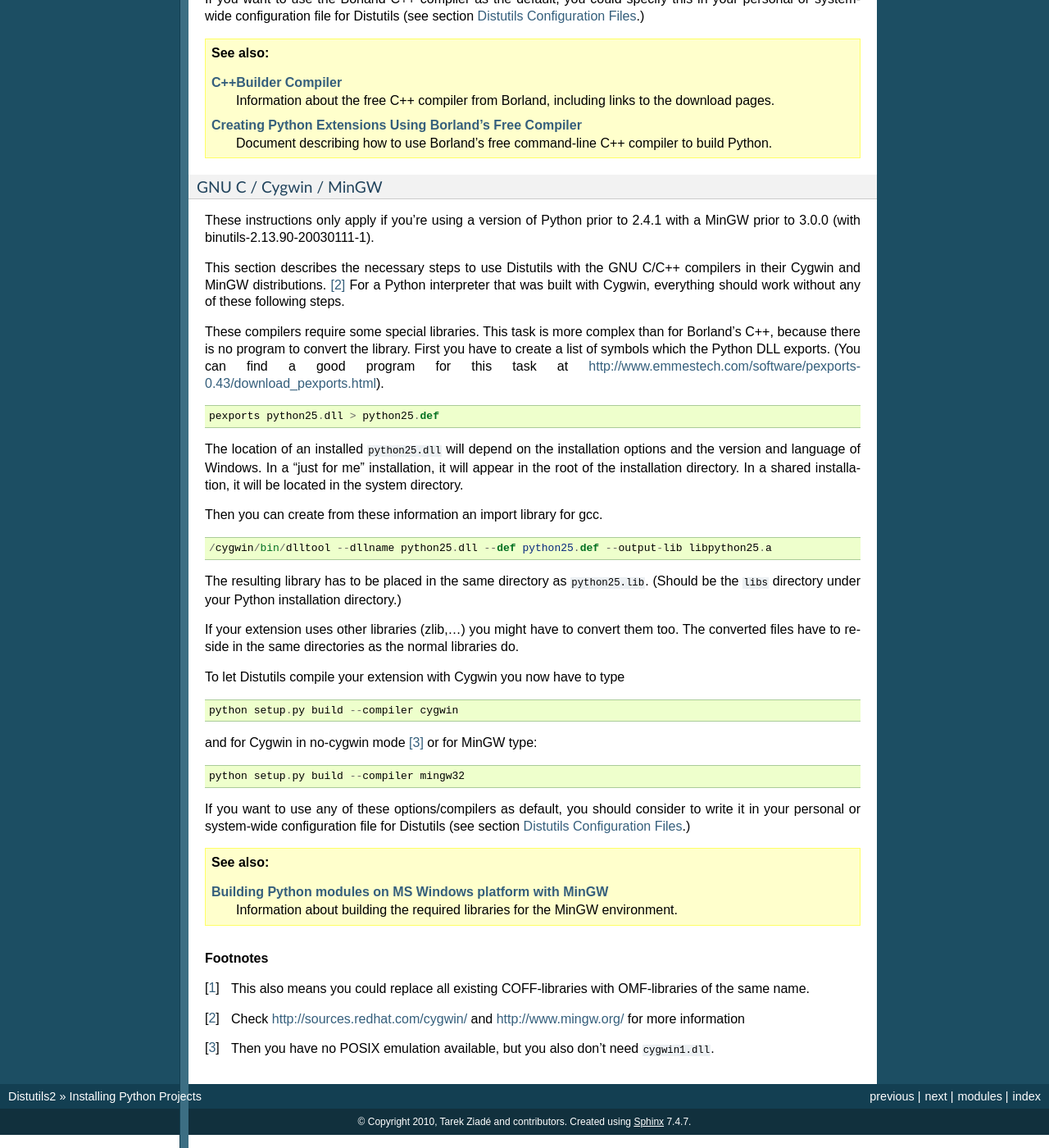
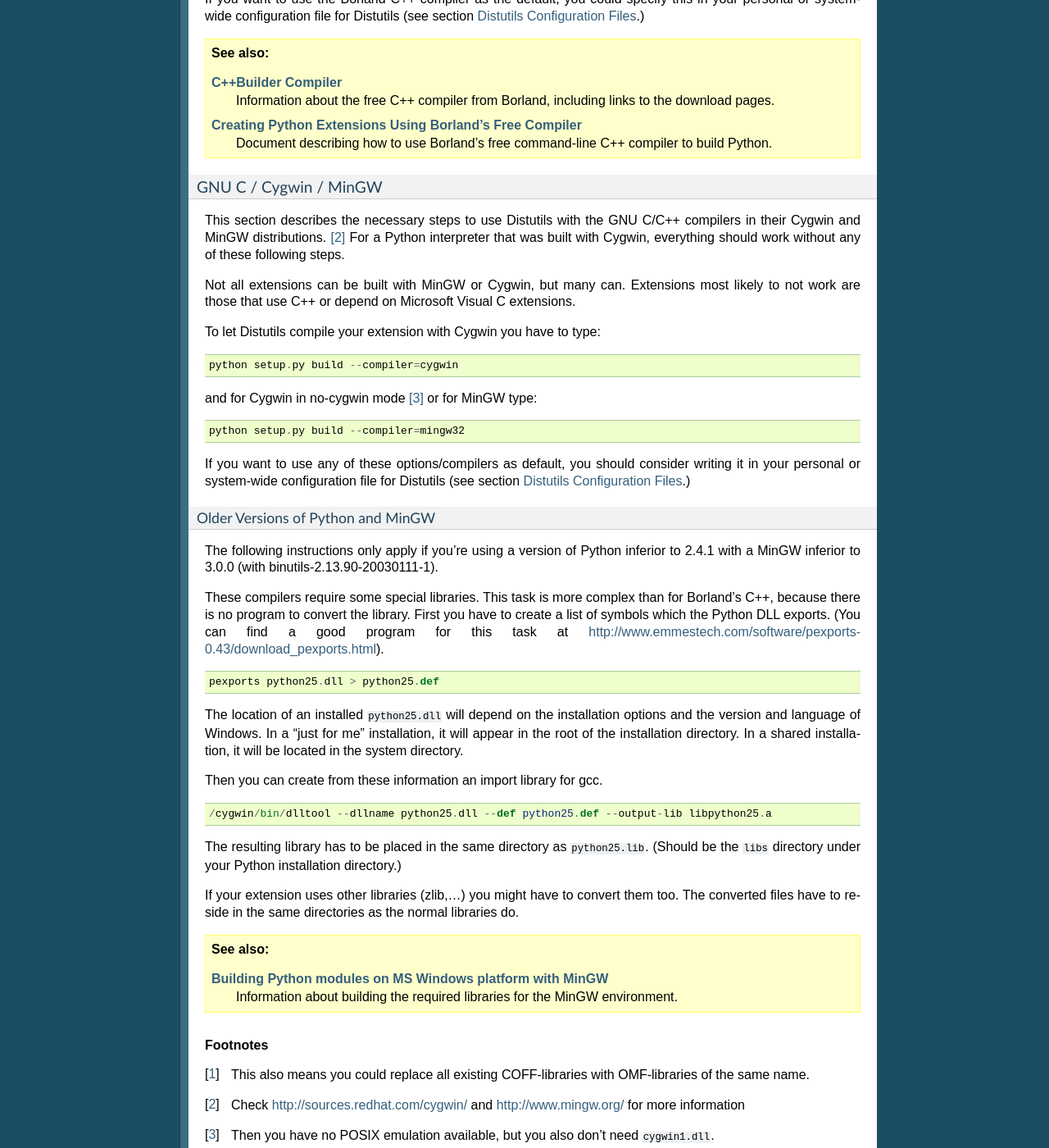
Before and after one commit to crateio/distutils2, a Sphinx documentation site: the page built from docs/source/install/index.rst, in a window 1280 px wide and 1400 px high, scrolled down 12662 px. Shown: the whole window at 82% size. Built offline with Sphinx 7.4.7, drawn with Linux system fonts in a browser that asks for light colours; some of the changed text lies outside the part shown.

Commit message:
Add disclaimer about MinGW compat (#6007).  Patch by Chris Lambacher.

```diff
--- a/CHANGES.txt
+++ b/CHANGES.txt
@@ -9,6 +9,7 @@ CHANGES
 - XXX fill changes done in commands + compilers [tarek]
 - Issue #10409: Fixed the Licence selector in mkcfg [tarek]
 - Issue #9558: Fix build_ext with VS 8.0 [éric]
+- Issue #6007: Add disclaimer about MinGW compatibility in docs [éric]
 
 1.0a3 - 2010-10-08
 ------------------
--- a/docs/source/install/index.rst
+++ b/docs/source/install/index.rst
@@ -927,15 +927,34 @@ section :ref:`inst-config-files`.)
 GNU C / Cygwin / MinGW
 ^^^^^^^^^^^^^^^^^^^^^^
 
-These instructions only apply if you're using a version of Python prior  to
-2.4.1 with a MinGW prior to 3.0.0 (with binutils-2.13.90-20030111-1).
-
 This section describes the necessary steps to use Distutils with the GNU C/C++
 compilers in their Cygwin and MinGW distributions. [#]_ For a Python interpreter
 that was built with Cygwin, everything should work without any of these
 following steps.
 
-These compilers require some special libraries. This task is more complex than
+Not all extensions can be built with MinGW or Cygwin, but many can.  Extensions
+most likely to not work are those that use C++ or depend on Microsoft Visual C
+extensions.
+
+To let Distutils compile your extension with Cygwin you have to type::
+
+   python setup.py build --compiler=cygwin
+
+and for Cygwin in no-cygwin mode [#]_ or for MinGW type::
+
+   python setup.py build --compiler=mingw32
+
+If you want to use any of these options/compilers as default, you should
+consider writing it in your personal or system-wide configuration file for
+Distutils (see section :ref:`inst-config-files`.)
+
+Older Versions of Python and MinGW
+""""""""""""""""""""""""""""""""""
+The following instructions only apply if you're using a version of Python
+inferior to 2.4.1 with a MinGW inferior to 3.0.0 (with
+binutils-2.13.90-20030111-1).
+
+These compilers require some special libraries.  This task is more complex than
 for Borland's C++, because there is no program to convert the library.  First
 you have to create a list of symbols which the Python DLL exports. (You can find
 a good program for this task at
@@ -965,18 +984,6 @@ If your extension uses other libraries (zlib,...) you might  have to convert
 them too. The converted files have to reside in the same directories as the
 normal libraries do.
 
-To let Distutils compile your extension with Cygwin you now have to type ::
-
-   python setup.py build --compiler cygwin
-
-and for Cygwin in no-cygwin mode [#]_ or for MinGW type::
-
-   python setup.py build --compiler mingw32
-
-If you want to use any of these options/compilers as default, you should
-consider to write it in your personal or system-wide configuration file for
-Distutils (see section :ref:`inst-config-files`.)
-
 
 .. seealso::
 
```
